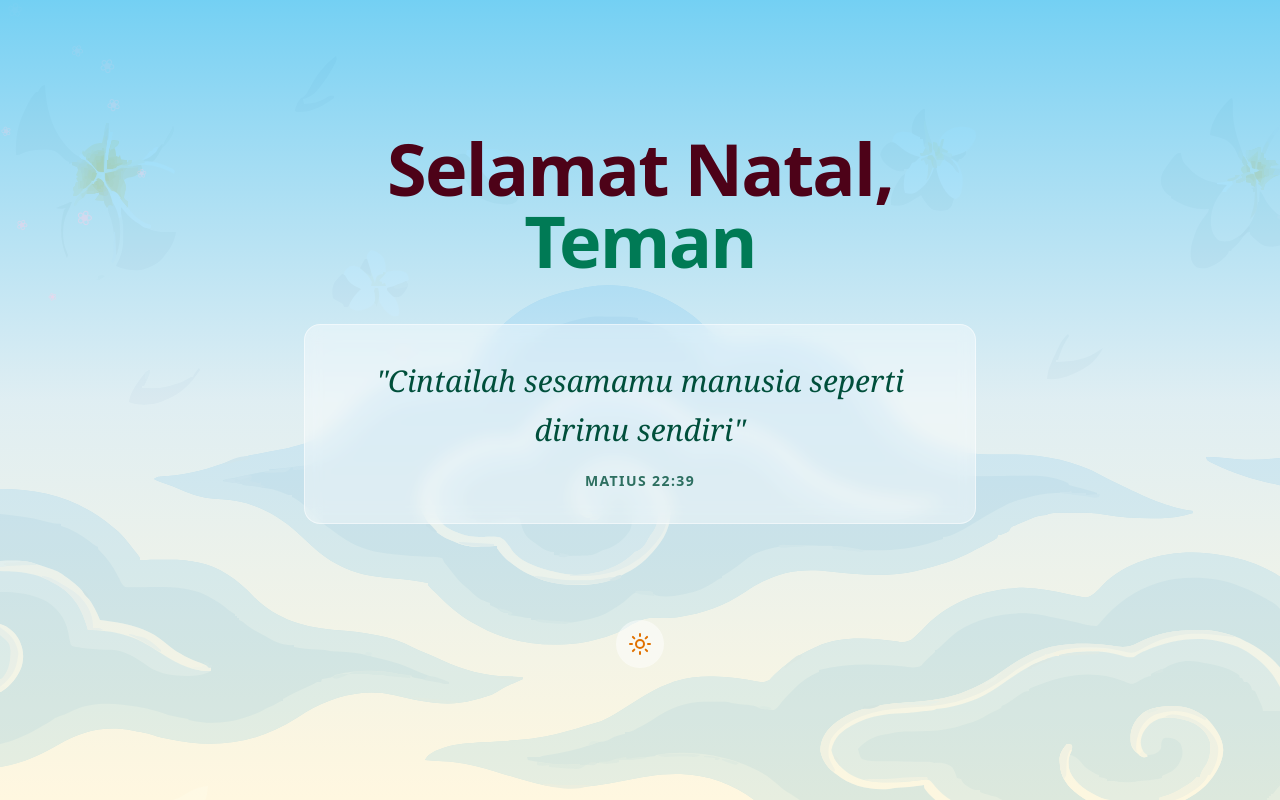
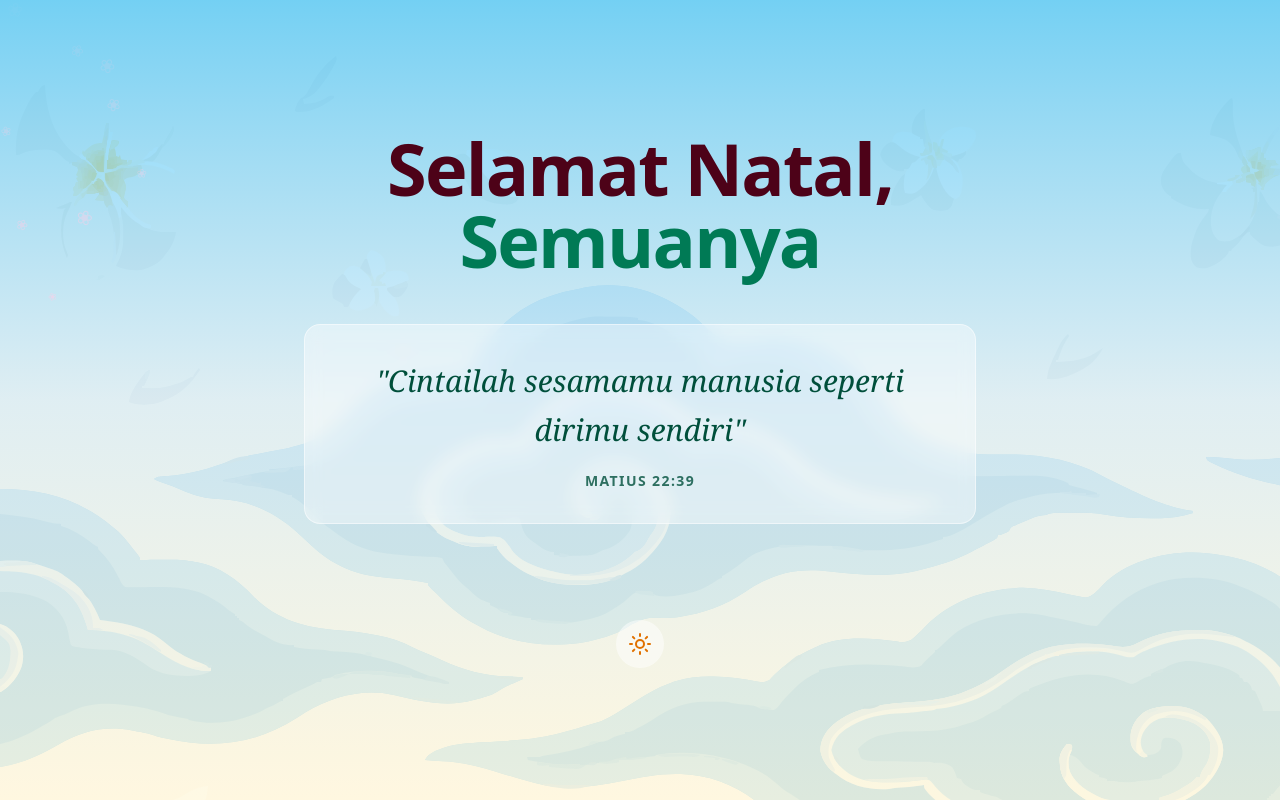
Before and after one commit to WageFolabessy/christmas_gift, a Next.js app: page / in a window 1280 px wide. Built offline with nearby package versions, Linux system fonts and the light colour scheme; a web font is replaced by a local one.

Commit message:
feat: update default name fallback from "Teman" to "Semuanya"

```diff
--- a/src/app/page.tsx
+++ b/src/app/page.tsx
@@ -6,7 +6,7 @@ export default async function Home(
   }
 ) {
   const searchParams = await props.searchParams;
-  const name = searchParams.name || "Teman";
+  const name = searchParams.name || "Semuanya";
 
   return <TimeAwareContainer displayName={name} />;
 }
```
